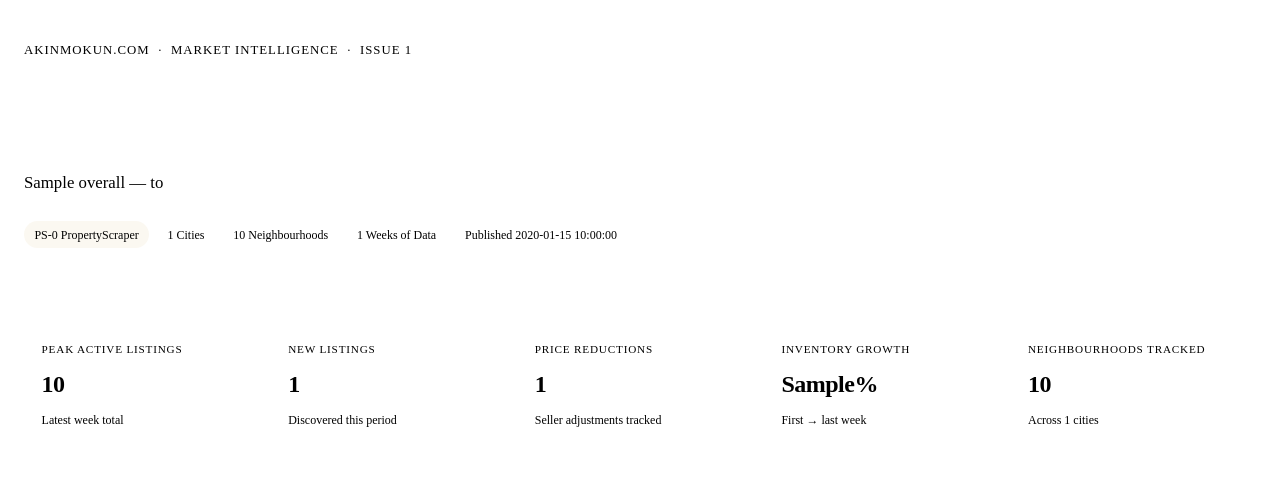
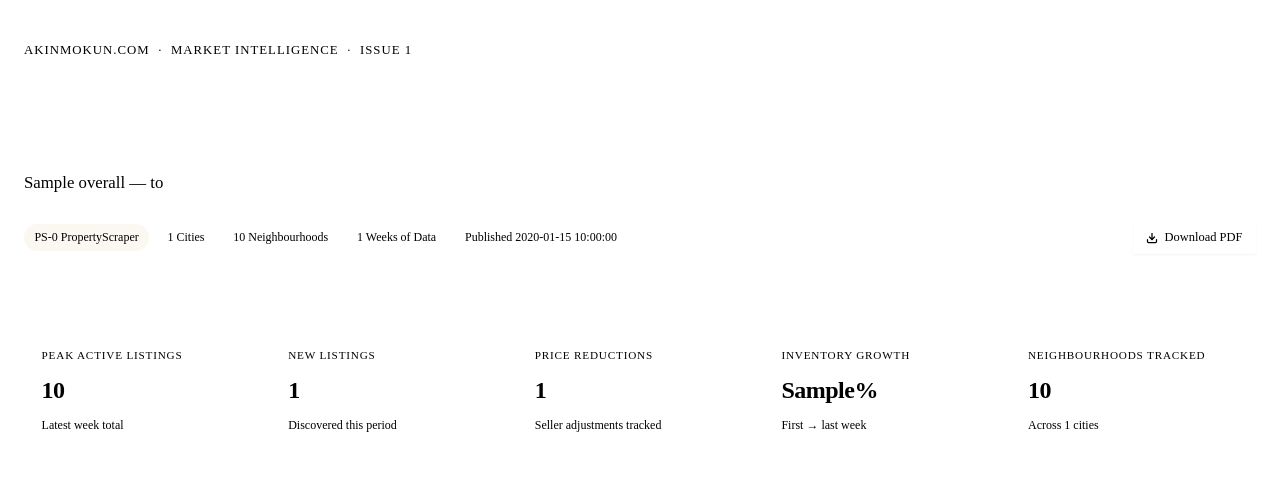
Before and after one commit to islajr/property-reports, a Python web app: template templates/report.html.j2 in a window 1280 px wide. Shown: the top 493 px of the page. Run offline with Jinja, Linux system fonts and the light colour scheme; the template is opened without the code that fills it: most values are stand-ins (such as "Sample title", 1, 10 or a date in 2020).

Commit message:
feat: add premium PDF download button and enforce exact print-color-adjust properties for clean PDF renders

```diff
--- a/reports/index.html
+++ b/reports/index.html
@@ -52,7 +52,7 @@
       </div>
       <div class="links">
         <span class="btn btn-html">View Report</span>
-
+        <span class="btn btn-pdf">PDF</span>
       </div>
     </a>
 
--- a/scripts/generate_narrative.py
+++ b/scripts/generate_narrative.py
@@ -196,14 +196,14 @@ def call_gemini(prompt: str, api_key: str) -> dict:
 
     genai.configure(api_key=api_key)
     model = genai.GenerativeModel(
-        model_name="gemini-2.5-flash",
+        model_name="gemini-3.5-flash",
         system_instruction=SYSTEM_INSTRUCTION,
         generation_config=genai.types.GenerationConfig(
             temperature=0.3,    # Lower temperature for factual, consistent output
             response_mime_type="application/json",
         ),
     )
-    print("Calling Gemini API (gemini-2.5-flash) ...")
+    print("Calling Gemini API (gemini-3.5-flash) ...")
     response = model.generate_content(prompt)
     raw = response.text.strip()
 
--- a/templates/report.html.j2
+++ b/templates/report.html.j2
@@ -128,10 +128,47 @@
       margin-bottom: 1.5rem;
     }
 
+    .header-actions {
+      display: flex;
+      justify-content: space-between;
+      align-items: center;
+      flex-wrap: wrap;
+      gap: 1rem;
+    }
+
     .header-tags {
       display: flex;
       flex-wrap: wrap;
       gap: 0.5rem;
+    }
+
+    .download-pdf-btn {
+      display: inline-flex;
+      align-items: center;
+      padding: 0.35rem 0.85rem;
+      font-size: 0.78rem;
+      font-weight: 500;
+      color: var(--bg-deep);
+      background-color: var(--gold-light);
+      border: 1px solid var(--gold);
+      border-radius: var(--radius);
+      transition: background-color 0.2s, border-color 0.2s, transform 0.1s, box-shadow 0.2s;
+      cursor: pointer;
+      text-decoration: none;
+      box-shadow: 0 1px 2px rgba(0, 0, 0, 0.05);
+    }
+
+    .download-pdf-btn:hover {
+      background-color: var(--gold);
+      border-color: var(--gold-light);
+      text-decoration: none;
+      transform: translateY(-1px);
+      box-shadow: 0 4px 12px rgba(201, 168, 76, 0.15);
+    }
+
+    .download-pdf-btn:active {
+      transform: translateY(0);
+      box-shadow: 0 1px 2px rgba(0, 0, 0, 0.05);
     }
 
     .tag {
@@ -448,8 +485,14 @@
         --accent-teal: #2b7a8a;
       }
 
+      * {
+        -webkit-print-color-adjust: exact !important;
+        print-color-adjust: exact !important;
+        color-adjust: exact !important;
+      }
       body { font-size: 11pt; }
       .page-wrapper { max-width: 100%; padding: 0; }
+      .download-pdf-btn { display: none !important; }
       .report-header h1 {
         background: none;
         -webkit-text-fill-color: var(--text-primary);
@@ -492,12 +535,18 @@
       {{ overall.report_period_label }} —
       {{ overall.date_range.start }} to {{ overall.date_range.end }}
     </p>
+    <div class="header-actions">
       <div class="header-tags">
         <span class="tag gold">PS-0 PropertyScraper</span>
         <span class="tag">{{ overall.num_cities }} Cities</span>
         <span class="tag">{{ overall.unique_neighbourhoods }} Neighbourhoods</span>
         <span class="tag">{{ overall.num_weeks }} Weeks of Data</span>
         <span class="tag">Published {{ published_date }}</span>
+      </div>
+      <a href="report.pdf" class="download-pdf-btn" download>
+        <svg width="12" height="12" viewBox="0 0 24 24" fill="none" stroke="currentColor" stroke-width="2.5" stroke-linecap="round" stroke-linejoin="round" style="margin-right:6px;"><path d="M21 15v4a2 2 0 0 1-2 2H5a2 2 0 0 1-2-2v-4"></path><polyline points="7 10 12 15 17 10"></polyline><line x1="12" y1="15" x2="12" y2="3"></line></svg>
+        Download PDF
+      </a>
     </div>
   </header>
 
```
Also changed, not shown: reports/2026-06/index.html (+49 -0 lines), 1 other file. Lines whose indentation alone changed are shown as unchanged.
